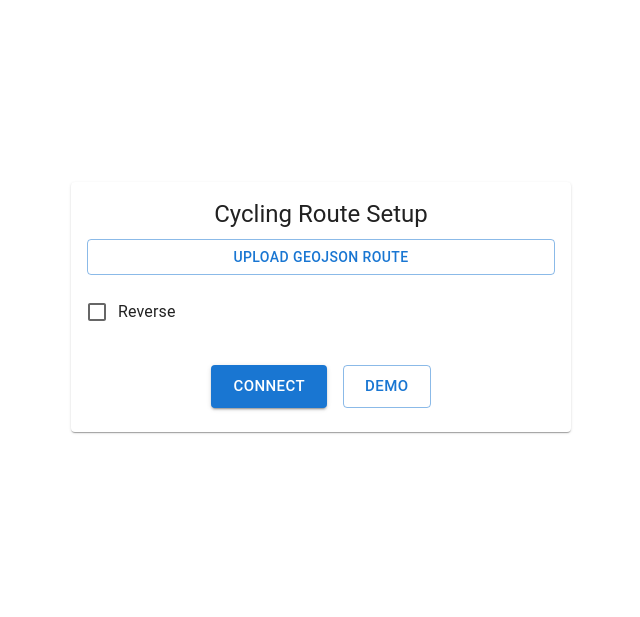
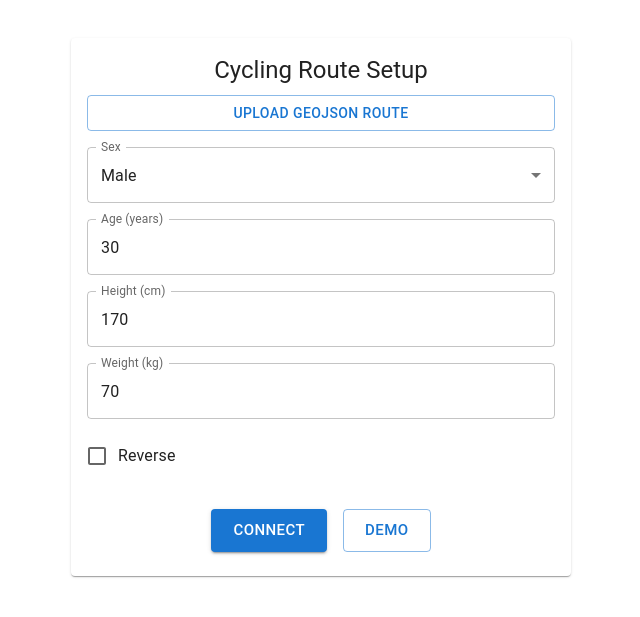
Before and after one commit to mishannn/cycling-app, a React (Create React App) app: page / in a window 1280 px wide. Shown: the part 109-726 px from the top of the page, without its empty margins (319-959 px from the left). Built offline with nearby package versions, Linux system fonts and the light colour scheme; the HTML template or start-up script is replaced by a standard one; what @capacitor-community/bluetooth-le would draw is missing.

Commit message:
add calories metric & fix responsible UI

```diff
--- a/src/App.tsx
+++ b/src/App.tsx
@@ -6,6 +6,7 @@ import { connectToBikeAndReadData } from "./ble/ble";
 import { DEMO_SPEED_KMH } from "./utils/constants";
 import { Feature, LineString } from "geojson";
 import { DecodedIndoorBikeData } from "./ble/indoorBikeData";
+import { UserData } from "./map/types/userData";
 
 function App() {
   const [running, setRunning] = useState<boolean>(false);
@@ -14,10 +15,12 @@ function App() {
   const [heartRate, setHeartRate] = useState<number>(0);
   const [cadence, setCadence] = useState<number>(0);
   const [power, setPower] = useState<number>(0);
+  const [userData, setUserData] = useState<UserData | undefined>(undefined);
 
-  async function onStart(demo: boolean, feature: Feature<LineString>) {
+  async function onStart(demo: boolean, feature: Feature<LineString>, userData: UserData) {
     try {
       setFeature(feature);
+      setUserData(userData);
 
       if (demo) {
         setSpeed(DEMO_SPEED_KMH);
@@ -64,6 +67,7 @@ function App() {
         heartRate={heartRate}
         cadence={cadence}
         power={power}
+        userData={userData}
       />
     );
   }
--- a/src/form/Form.tsx
+++ b/src/form/Form.tsx
@@ -8,15 +8,22 @@ import {
   Box,
   Button,
   Checkbox,
+  FormControl,
   FormControlLabel,
+  InputLabel,
+  MenuItem,
+  Select,
+  TextField,
   Typography,
   Card,
   CardContent,
   Alert
 } from "@mui/material";
+import { UserData, UserSex } from "src/map/types/userData";
+import { useLocalStorageState } from "ahooks";
 
 interface FormProps {
-  onStart: (demo: boolean, feature: Feature<LineString>) => void;
+  onStart: (demo: boolean, feature: Feature<LineString>, userData: UserData) => void;
 }
 
 function getFeatureLengthForLabel(feature: Feature<LineString>): string {
@@ -31,6 +38,10 @@ export function Form({ onStart }: FormProps) {
   const [route, setRoute] = useState<Feature<LineString> | undefined>(undefined)
   const [reverse, setReverse] = useState<boolean>(false);
   const [fileName, setFileName] = useState<string | undefined>(undefined);
+  const [sex, setSex] = useLocalStorageState<UserSex>("userSex", { defaultValue: 'male' });
+  const [age, setAge] = useLocalStorageState<number>("userAge", { defaultValue: 30 });
+  const [height, setHeight] = useLocalStorageState<number>("userHeight", { defaultValue: 170 });
+  const [weight, setWeight] = useLocalStorageState<number>("userWeight", { defaultValue: 70 });
 
   function getFeatureByNameWithReversingIfNeeded(feature: Feature<LineString>): Feature<LineString> {
     if (reverse) {
@@ -47,7 +58,7 @@ export function Form({ onStart }: FormProps) {
     }
 
     const feature = getFeatureByNameWithReversingIfNeeded(route);
-    onStart(false, feature);
+    onStart(false, feature, { sex, age, height, weight });
   }
 
   function onDemo() {
@@ -57,7 +68,7 @@ export function Form({ onStart }: FormProps) {
     }
 
     const feature = getFeatureByNameWithReversingIfNeeded(route);
-    onStart(true, feature);
+    onStart(true, feature, { sex, age, height, weight });
   }
 
   function onSelectFile(event: ChangeEvent<HTMLInputElement>) {
@@ -120,6 +131,54 @@ export function Form({ onStart }: FormProps) {
             </Box>
 
             <Box>
+              <FormControl fullWidth>
+                <InputLabel id="sex-label">Sex</InputLabel>
+                <Select
+                  labelId="sex-label"
+                  value={sex}
+                  label="Sex"
+                  onChange={(event) => setSex(event.target.value as UserSex)}
+                >
+                  <MenuItem value="male">Male</MenuItem>
+                  <MenuItem value="female">Female</MenuItem>
+                </Select>
+              </FormControl>
+            </Box>
+
+            <Box>
+              <TextField
+                fullWidth
+                type="number"
+                label="Age (years)"
+                value={age}
+                onChange={(event) => setAge(Number(event.target.value))}
+                InputProps={{ inputProps: { min: 1, max: 120 } }}
+              />
+            </Box>
+
+            <Box>
+              <TextField
+                fullWidth
+                type="number"
+                label="Height (cm)"
+                value={height}
+                onChange={(event) => setHeight(Number(event.target.value))}
+                InputProps={{ inputProps: { min: 50, max: 250 } }}
+              />
+            </Box>
+
+            <Box>
+              <TextField
+                fullWidth
+                type="number"
+                label="Weight (kg)"
+                value={weight}
+                onChange={(event) => setWeight(Number(event.target.value))}
+                InputProps={{ inputProps: { min: 20, max: 200 } }}
+              />
+            </Box>
+
+            <Box>
               <FormControlLabel
                 control={
                   <Checkbox
@@ -136,7 +195,7 @@ export function Form({ onStart }: FormProps) {
                 <Button
                   variant="contained"
                   color="primary"
-                  onClick={onConnect}
+                  onClick={() => onConnect()}
                   size="large"
                 >
                   Connect
@@ -144,7 +203,7 @@ export function Form({ onStart }: FormProps) {
                 <Button
                   variant="outlined"
                   color="primary"
-                  onClick={onDemo}
+                  onClick={() => onDemo()}
                   size="large"
                 >
                   Demo
--- a/src/map/Map.tsx
+++ b/src/map/Map.tsx
@@ -18,6 +18,8 @@ import {
   easeMapToPosition
 } from "./utils/mapUtils";
 import SpeedDisplay from "./components/SpeedDisplay";
+import { Box } from "@mui/material";
+import { UserData } from "./types/userData";
 
 const MapWithMovingMarker: React.FC<{
   feature: Feature<LineString>;
@@ -25,7 +27,8 @@ const MapWithMovingMarker: React.FC<{
   heartRate: number;
   cadence: number;
   power: number;
-}> = ({ feature, speed, heartRate, cadence, power }) => {
+  userData?: UserData;
+}> = ({ feature, speed, heartRate, cadence, power, userData }) => {
   const simulator = useMemo(() => new GeojsonSimulator(feature, 0), [feature]);
   const routeId = useMemo(() => generateRouteId(feature), [feature]);
 
@@ -113,10 +116,9 @@ const MapWithMovingMarker: React.FC<{
   const throttledTime = useThrottle(simulator.estimatedTime, { wait: TIME_UPDATE_INTERVAL_MS });
 
   return (
-    <div style={{ height: "100%", width: "100%" }}>
+    <Box display="grid" gridTemplateRows="1fr auto" sx={{ width: "100%", height: "100%" }}>
       <div
         ref={mapContainer}
-        style={{ width: "100%", height: "100vh" }}
       />
       <SpeedDisplay
         speed={speed}
@@ -127,8 +129,9 @@ const MapWithMovingMarker: React.FC<{
         remainingDistance={simulator.remainingDistance}
         elapsedTime={simulator.elapsedTime}
         estimatedTime={throttledTime}
+        userData={userData}
       />
-    </div>
+    </Box>
   );
 };
 
--- /dev/null
+++ b/src/map/types/userData.ts
@@ -0,0 +1,8 @@
+export type UserSex = 'male' | 'female'
+
+export interface UserData {
+  sex: UserSex;
+  age: number;
+  height: number;
+  weight: number;
+}
--- a/src/map/utils/mapUtils.ts
+++ b/src/map/utils/mapUtils.ts
@@ -6,7 +6,7 @@ import { startPreviousTripAnimation } from "./helpers";
 import bikeIcon from '../bike.png';
 import bikeBWIcon from '../bike_bw.png';
 import { UPDATE_INTERVAL_MS } from "../../utils/constants";
-import GeojsonSimulator from "@/services/GeojsonSimulator";
+import GeojsonSimulator from "../../services/GeojsonSimulator";
 
 // Load previous trip data from localStorage
 export const loadPreviousTripData = (
--- /dev/null
+++ b/src/utils/calories.ts
@@ -0,0 +1,51 @@
+export type Gender = 'male' | 'female';
+
+export interface CalorieCalculationParams {
+  gender: Gender;
+  age: number;      // years
+  weight: number;   // kg
+  height: number;   // cm
+  heartRate: number; // bpm
+}
+
+/**
+ * Calculates calorie expenditure per minute during stationary cycling
+ *
+ * Formula source: Keytel et al. (2005) "Prediction of energy expenditure
+ * from heart rate monitoring during submaximal exercise", J Sports Sci.
+ *
+ * Methodology:
+ * - Primary driver: Heart rate correlation with oxygen consumption (VO₂)
+ * - Basal Metabolic Rate (BMR) added using Harris-Benedict equation
+ * - Cadence intentionally excluded (contributes <3% variance in controlled studies)
+ *
+ * Expected accuracy: ±15-25% without direct power measurement (watts)
+ */
+export function calculateCaloriesPerMinute(params: CalorieCalculationParams): number {
+  const { gender, age, weight, height, heartRate } = params;
+
+  // 1. Heart rate-based calorie calculation (kcal/min)
+  let activeCalories: number;
+
+  if (gender === 'male') {
+    // Male formula: kcal/min = (-55.0969 + 0.6309*HR + 0.1988*weight + 0.2017*age) / 4.184
+    activeCalories = (-55.0969 + 0.6309 * heartRate + 0.1988 * weight + 0.2017 * age) / 4.184;
+  } else {
+    // Female formula: kcal/min = (-20.4022 + 0.4472*HR + 0.1263*weight + 0.074*age) / 4.184
+    activeCalories = (-20.4022 + 0.4472 * heartRate + 0.1263 * weight + 0.074 * age) / 4.184;
+  }
+
+  // 2. Basal Metabolic Rate (Harris-Benedict equation)
+  const bmr = gender === 'male'
+    ? 88.362 + (13.397 * weight) + (4.799 * height) - (5.677 * age)
+    : 447.593 + (9.247 * weight) + (3.098 * height) - (4.330 * age);
+
+  // BMR contribution per minute
+  const bmrPerMinute = bmr / 1440;
+
+  // 3. Total calories = active expenditure + basal metabolism
+  const totalCalories = activeCalories + bmrPerMinute;
+
+  // Safety bounds (physiological minimum during exercise ~1.5 kcal/min)
+  return Math.max(1.5, Math.min(totalCalories, 30));
+}
--- a/tsconfig.json
+++ b/tsconfig.json
@@ -20,9 +20,6 @@
     "noEmit": true,
     "jsx": "react-jsx",
     "baseUrl": ".",
-    "paths": {
-      "@/*": ["src/*"]
-    }
   },
   "include": [
     "src"
```
Also changed, not shown: src/map/components/SpeedDisplay.tsx (+40 -28 lines), 8 other files (tests, documents, lock files or other folders).
